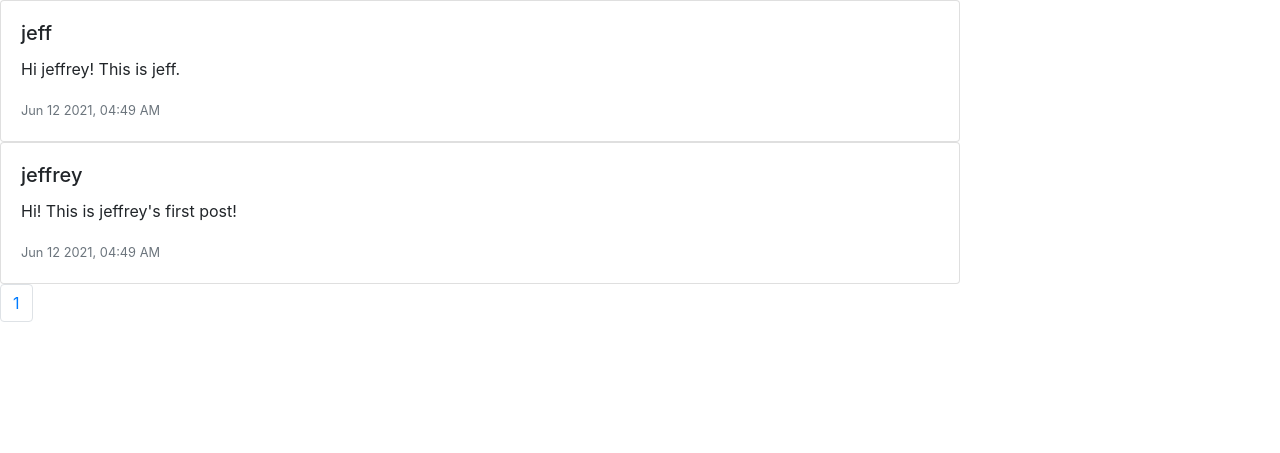
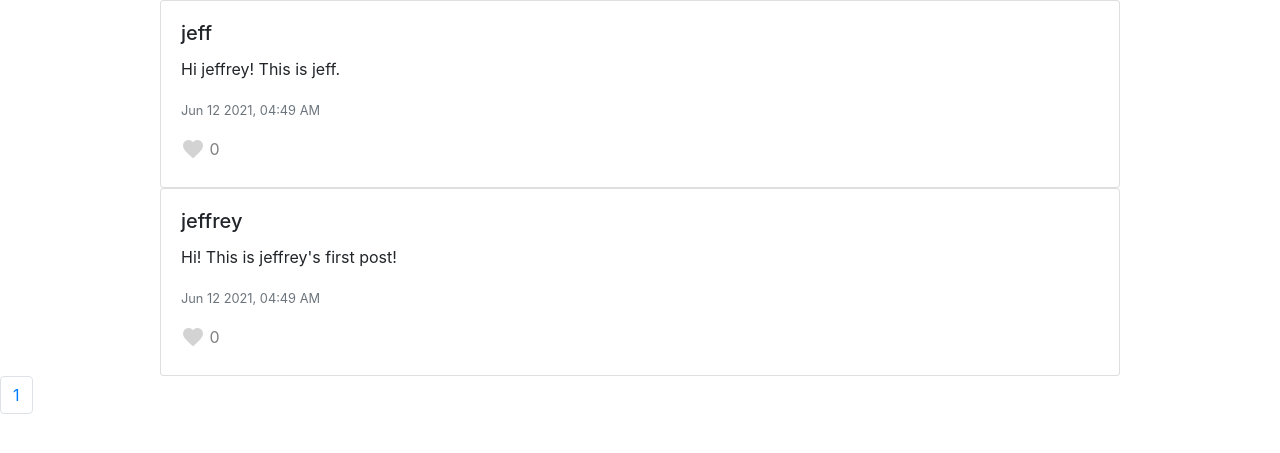
Before and after one commit to jeffrey-jian/network, a Django app: page / in a window 1280 px wide. Shown: the part 56-509 px from the top of the page. Run offline with Django 3.2, Linux system fonts and the light colour scheme; data comes from the database, SQL or seed files in the repository; some libraries are stand-ins or nearby versions.

Commit message:
creating like_post function

```diff
--- a/network/static/network/index.js
+++ b/network/static/network/index.js
@@ -70,7 +70,7 @@ function load_posts(type, page) {
             console.log(posts[i].poster);
 
             const card = document.createElement('div');
-            card.className = 'card w-75';
+            card.className = 'card w-75 mx-auto';
             card.innerHTML = '';
 
             const card_body = document.createElement('div');
@@ -90,9 +90,34 @@ function load_posts(type, page) {
             timestamp.className = 'card-text';
             timestamp.innerHTML = `<small class="text-muted">${posts[i].timestamp}</small>`;
 
+            const likes_div = document.createElement('div');
+            likes_div.className = 'likes_div';
+
+            const like_counter = document.createElement('span');
+            like_counter.className = 'like_counter align-top'
+            like_counter.style = 'color: gray';
+            like_counter.innerHTML = ` ${posts[i].likes}`;
+
+            const like_icon = document.createElement('span');
+            like_icon.className = 'material-icons-outlined';
+            like_icon.style = 'color: lightgray';
+            like_icon.innerHTML = 'favorite';
+
+            like_icon.addEventListener('mouseover', () => {
+                like_icon.style = 'cursor: pointer; color: darkgray;';
+            });
+
+            like_icon.addEventListener('mouseout', () =>{
+                like_icon.style = 'cursor: default; color: lightgray;';
+            });
+
+            likes_div.append(like_icon);
+            likes_div.append(like_counter);
+
             card_body.append(poster);
             card_body.append(body);
             card_body.append(timestamp);
+            card_body.append(likes_div);
 
             card.append(card_body);
             posts_div.append(card);
--- a/network/templates/network/layout.html
+++ b/network/templates/network/layout.html
@@ -5,6 +5,7 @@
     <head>
         <title>{% block title %}Social Network{% endblock %}</title>
         <link rel="stylesheet" href="https://stackpath.bootstrapcdn.com/bootstrap/4.4.1/css/bootstrap.min.css" integrity="sha384-Vkoo8x4CGsO3+Hhxv8T/Q5PaXtkKtu6ug5TOeNV6gBiFeWPGFN9MuhOf23Q9Ifjh" crossorigin="anonymous">
+        <link href="https://fonts.googleapis.com/css?family=Material+Icons|Material+Icons+Outlined" rel="stylesheet">
         <link href="{% static 'network/styles.css' %}" rel="stylesheet">
 
         <script src="{% static 'network/index.js' %}"></script>
--- a/network/urls.py
+++ b/network/urls.py
@@ -10,5 +10,6 @@ urlpatterns = [
 
     # API routes
     path("get_posts/<str:type>", views.get_posts, name="get_posts"),
-    path("get_userinfo", views.get_userinfo, name="get_userinfo")
+    path("get_userinfo", views.get_userinfo, name="get_userinfo"),
+    path("like_post/<str:post_id>", views.like_post, name="like_post")
 ]
--- a/network/views.py
+++ b/network/views.py
@@ -36,6 +36,11 @@ def get_posts(request, type):
     # Return posts in reverse chronological order
     posts = posts.order_by("-timestamp").all()
     return JsonResponse([post.serialize() for post in posts], safe=False)
+
+def like_post(request, post_id):
+
+    post = Post.objects.get(pk=post_id)
+
 
 
 
```
